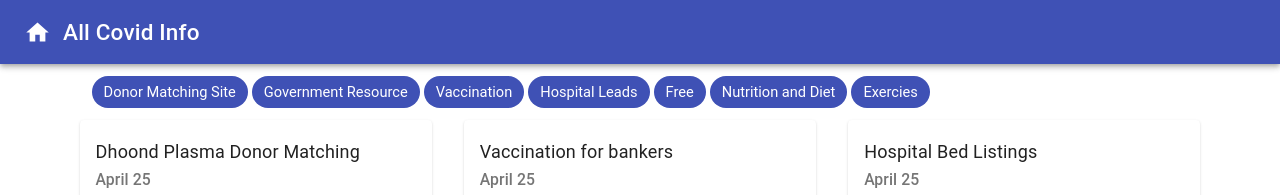
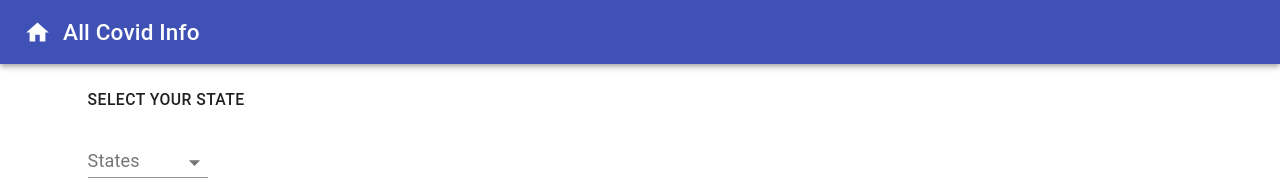
Before and after one commit to YashKumarVerma/all-covid-info-frontend, a Gatsby site: page /resources in a window 1280 px wide. Shown: the top 195 px of the page. Built offline with nearby package versions, Linux system fonts and the light colour scheme; Gatsby itself is replaced by a stand-in of ours.

Commit message:
state filter add

```diff
--- /dev/null
+++ b/src/components/dropdown.js
@@ -0,0 +1,60 @@
+import React from "react"
+import { makeStyles } from "@material-ui/core/styles"
+import InputLabel from "@material-ui/core/InputLabel"
+import MenuItem from "@material-ui/core/MenuItem"
+import FormControl from "@material-ui/core/FormControl"
+import Select from "@material-ui/core/Select"
+import { loadStateNames } from "../scripts/loadData"
+import Button from "@material-ui/core/Button"
+
+const useStyles = makeStyles(theme => ({
+  button: {
+    display: "block",
+    marginTop: theme.spacing(2),
+  },
+  formControl: {
+    margin: theme.spacing(1),
+    minWidth: 120,
+  },
+}))
+
+export default function ControlledOpenSelect(props) {
+  const classes = useStyles()
+  const [state, setState] = React.useState("")
+  const [open, setOpen] = React.useState(false)
+
+  const handleChange = event => {
+    setState(event.target.value)
+    if (event.target.value !== "All states") props.addFilter(event.target.value)
+  }
+
+  const handleClose = () => {
+    setOpen(false)
+  }
+
+  const handleOpen = () => {
+    setOpen(true)
+  }
+
+  return (
+    <div>
+      <Button className={classes.button} onClick={handleOpen}>
+        Select your State
+      </Button>
+      <FormControl className={classes.formControl}>
+        <InputLabel id="demo-controlled-open-select-label">States</InputLabel>
+        <Select
+          labelId="demo-controlled-open-select-label"
+          id="demo-controlled-open-select"
+          open={open}
+          onClose={handleClose}
+          onOpen={handleOpen}
+          value={state}
+          onChange={handleChange}
+        >
+          {props.menuItem}
+        </Select>
+      </FormControl>
+    </div>
+  )
+}
--- a/src/pages/resources.js
+++ b/src/pages/resources.js
@@ -1,8 +1,14 @@
 import React from "react"
 import Layout from "../components/layout"
+import ControlledOpenSelect from "../components/dropdown"
 import { FunctionalChip } from "../components/chip"
-import { loadFilterTags, loadResourceDataset } from "../scripts/loadData"
+import {
+  loadFilterTags,
+  loadResourceDataset,
+  loadStateNames,
+} from "../scripts/loadData"
 import CircularProgress from "@material-ui/core/CircularProgress"
+import MenuItem from "@material-ui/core/MenuItem"
 import { ResourceCard } from "../components/resourceCard"
 import { MasonryGrid } from "../components/masonry"
 
@@ -14,6 +20,7 @@ class IndexPage extends React.Component {
     this.state = {
       tags: [],
       resource: [],
+      state: [],
       loading: false,
       filters: [],
       totalResources: -1,
@@ -37,6 +44,10 @@ class IndexPage extends React.Component {
         totalResources: resource.length,
         processedResources: 0,
       })
+    })
+
+    loadStateNames().then(state => {
+      this.setState({ state })
     })
   }
 
@@ -70,9 +81,17 @@ class IndexPage extends React.Component {
 
   /** throw up on user */
   render() {
-    const { tags } = this.state
+    const { tags, state } = this.state
     return (
       <Layout>
+        <ControlledOpenSelect
+          addFilter={this.addFilter}
+          menuItem={state.map(state => (
+            <MenuItem key={state.code} value={state.name}>
+              {state.name}
+            </MenuItem>
+          ))}
+        />
         {/** show tags to filter data */}
         <div
           style={{
--- a/src/scripts/loadData.js
+++ b/src/scripts/loadData.js
@@ -2,6 +2,7 @@
 // import { server } from "./server"
 import rawData from "../storage/raw.json"
 import tags from "../storage/tag.json"
+import states from "../storage/states.json"
 
 /** to load all data about all resources */
 export const loadResourceDataset = () =>
@@ -25,3 +26,9 @@ export const loadFilterTags = () =>
     const data = tags
     resolve(data)
   })
+
+export const loadStateNames = () =>
+  new Promise(async resolve => {
+    const data = states
+    resolve(data)
+  })
--- /dev/null
+++ b/src/storage/states.json
@@ -0,0 +1,150 @@
+[
+  {
+    "code": "All",
+    "name": "All states"
+  },
+  {
+    "code": "AN",
+    "name": "Andaman and Nicobar Islands"
+  },
+  {
+    "code": "AP",
+    "name": "Andhra Pradesh"
+  },
+  {
+    "code": "AR",
+    "name": "Arunachal Pradesh"
+  },
+  {
+    "code": "AS",
+    "name": "Assam"
+  },
+  {
+    "code": "BR",
+    "name": "Bihar"
+  },
+  {
+    "code": "CG",
+    "name": "Chandigarh"
+  },
+  {
+    "code": "CH",
+    "name": "Chhattisgarh"
+  },
+  {
+    "code": "DH",
+    "name": "Dadra and Nagar Haveli"
+  },
+  {
+    "code": "DD",
+    "name": "Daman and Diu"
+  },
+  {
+    "code": "DL",
+    "name": "Delhi"
+  },
+  {
+    "code": "GA",
+    "name": "Goa"
+  },
+  {
+    "code": "GJ",
+    "name": "Gujarat"
+  },
+  {
+    "code": "HR",
+    "name": "Haryana"
+  },
+  {
+    "code": "HP",
+    "name": "Himachal Pradesh"
+  },
+  {
+    "code": "JK",
+    "name": "Jammu and Kashmir"
+  },
+  {
+    "code": "JH",
+    "name": "Jharkhand"
+  },
+  {
+    "code": "KA",
+    "name": "Karnataka"
+  },
+  {
+    "code": "KL",
+    "name": "Kerala"
+  },
+  {
+    "code": "LD",
+    "name": "Lakshadweep"
+  },
+  {
+    "code": "MP",
+    "name": "Madhya Pradesh"
+  },
+  {
+    "code": "MH",
+    "name": "Maharashtra"
+  },
+  {
+    "code": "MN",
+    "name": "Manipur"
+  },
+  {
+    "code": "ML",
+    "name": "Meghalaya"
+  },
+  {
+    "code": "MZ",
+    "name": "Mizoram"
+  },
+  {
+    "code": "NL",
+    "name": "Nagaland"
+  },
+  {
+    "code": "OR",
+    "name": "Odisha"
+  },
+  {
+    "code": "PY",
+    "name": "Puducherry"
+  },
+  {
+    "code": "PB",
+    "name": "Punjab"
+  },
+  {
+    "code": "RJ",
+    "name": "Rajasthan"
+  },
+  {
+    "code": "SK",
+    "name": "Sikkim"
+  },
+  {
+    "code": "TN",
+    "name": "Tamil Nadu"
+  },
+  {
+    "code": "TS",
+    "name": "Telangana"
+  },
+  {
+    "code": "TR",
+    "name": "Tripura"
+  },
+  {
+    "code": "UP",
+    "name": "Uttar Pradesh"
+  },
+  {
+    "code": "UK",
+    "name": "Uttarakhand"
+  },
+  {
+    "code": "WB",
+    "name": "West Bengal"
+  }
+]
```
Also changed, not shown: 2 other files.
